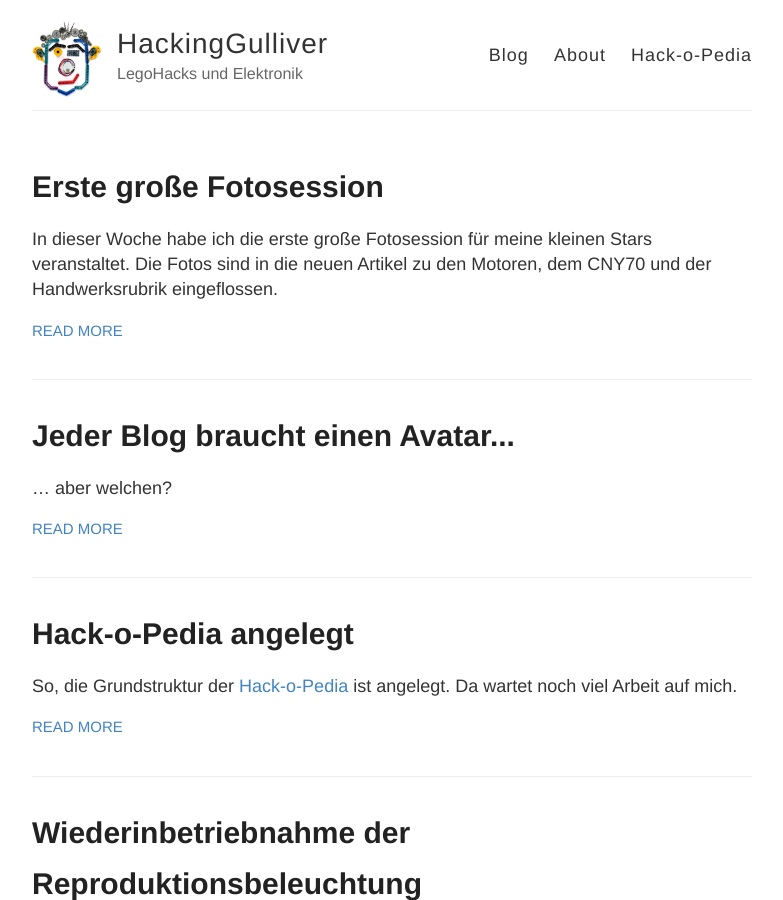
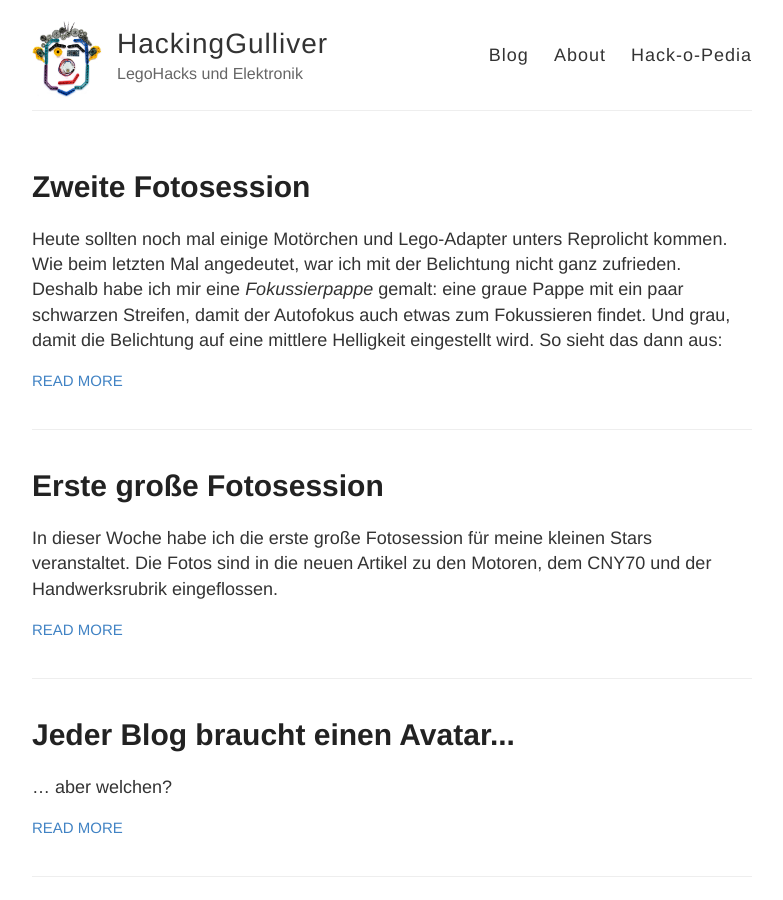
Before and after one commit to HackingGulliver/hackinggulliver.github.io, a Jekyll site: the page built from index.html, in a window 1280 px wide and 900 px high. Shown: the whole window, without its empty margins (248-1031 px from the left). Built offline with Jekyll 4.4.1, drawn with Linux system fonts in a browser that asks for light colours.

Commit message:
Zweite Fotosession

```diff
--- /dev/null
+++ b/_posts/2016-03-15-Zweite-Fotosession.md
@@ -0,0 +1,12 @@
+---
+layout: post
+title: Zweite Fotosession
+---
+
+Heute sollten noch mal einige Motörchen und Lego-Adapter unters Reprolicht kommen. Wie beim letzten Mal angedeutet, war ich mit der Belichtung nicht ganz zufrieden. Deshalb habe ich mir eine _Fokussierpappe_ gemalt: eine graue Pappe mit ein paar schwarzen Streifen, damit der Autofokus auch etwas zum Fokussieren findet. Und grau, damit die Belichtung auf eine mittlere Helligkeit eingestellt wird. So sieht das dann aus:
+
+<img src="/images/Fokussierpappe.JPG" alt="Fokussierpappe" width="400px" />
+
+Vor dem Fokussieren wird die Pappe an die Stelle des gewünschten Fokus gehalten. Sie sollte möglichst das ganze Bild ausfüllen, damit die Belichtung stimmt.
+
+Im Ergebnis sind die Bilder nun besser belichtet. Im Histogramm sind die Farbwerte deutlich besser über den ganzen Helligkeitsbereich verteilt. In Zukunft dann also nur noch mit Pappe!
```
Also changed, not shown: hackopedia/Minigetriebemotor.md (added, +23 -0 lines), hackopedia/MuS.md (+1 -0 lines), images/28BYJ-48-Adapter1.JPG (added), images/28BYJ-48-Adapter2.JPG (added), images/28BYJ-48-Adapter3.JPG (added), images/28BYJ-48-Adapter4.JPG (added), images/Fokussierpappe.JPG (added), images/Minigetriebemotor-Adapter1.JPG (added), images/Minigetriebemotor-Adapter2.JPG (added), images/Minigetriebemotor-Adapter3.JPG (added), images/Minigetriebemotor-Adapter4.JPG (added).
